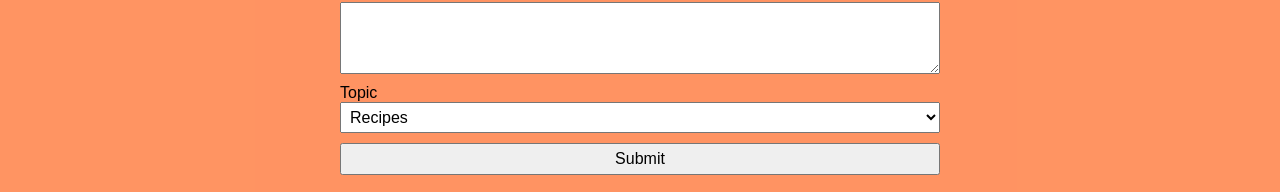
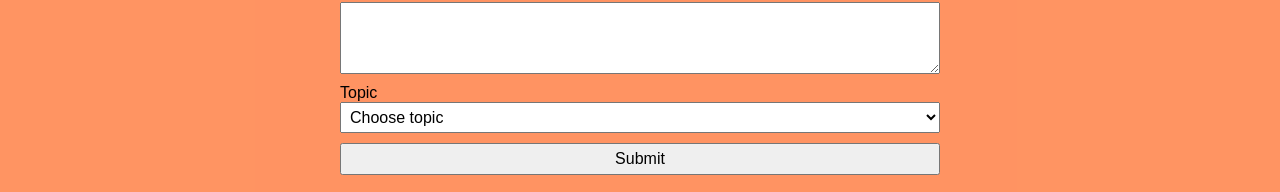
Before and after one commit to davidnb3/react-blog, a React (Create React App) app: page /write in a window 1280 px wide. Shown: the part 281-473 px from the top of the page. Built offline with nearby package versions, Linux system fonts and the light colour scheme.

Commit message:
added comment + fixed required select issue

```diff
--- a/src/components/Form.js
+++ b/src/components/Form.js
@@ -34,7 +34,7 @@ export default function Form({ singlePost }) {
         }
       }
     } else {
-      // push new article to existingPosts array
+      // if false, push new article to existingPosts array
       existingPosts.push(formData);
     }
     // save array to localstorage
@@ -78,12 +78,12 @@ export default function Form({ singlePost }) {
       <label htmlFor="topic">Topic</label>
       <select
         className="form-element"
-        defaultValue="recipes"
         onChange={(e) => setFormData({ ...formData, topic: e.target.value })}
         id="topic"
         name="topic"
         required
       >
+        <option value="">Choose topic</option>
         <option value="guide">Guide</option>
         <option value="music">Music</option>
         <option value="recipes">Recipes</option>
```
